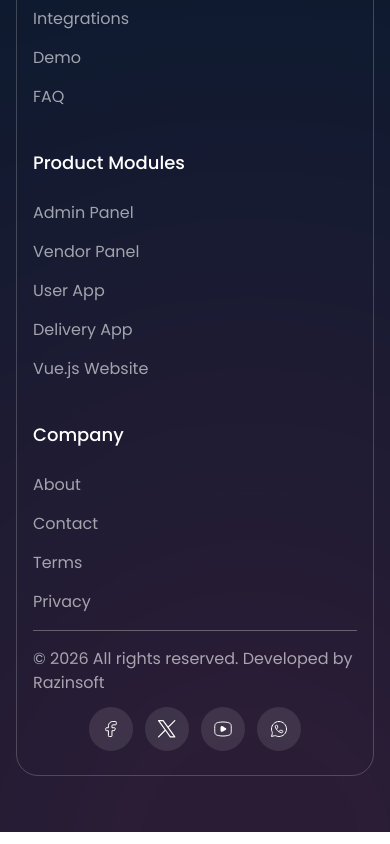
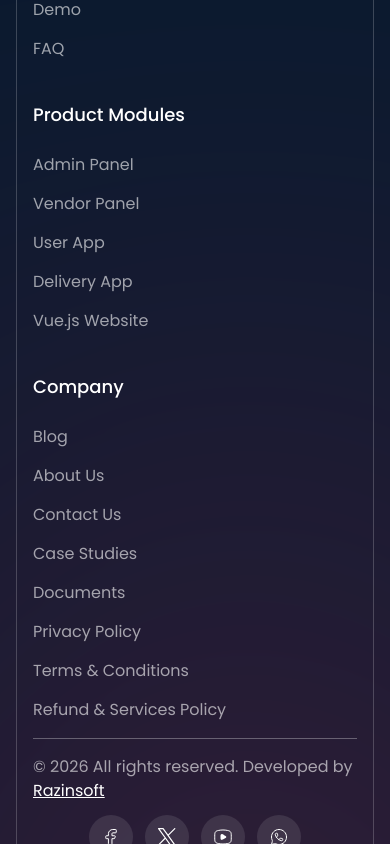
Before and after one commit to faysal725/ready-ecommerce-landing-site, a Next.js app: page /features in a window 390 px wide. Shown: the part 5972-6816 px from the top of the page. Built offline with nearby package versions, Linux system fonts and the light colour scheme; no server answers.

Commit message:
navlinks modified

```diff
--- a/components/Cards/TestimonialCards.jsx
+++ b/components/Cards/TestimonialCards.jsx
@@ -18,7 +18,7 @@ export default function TestimonialCards({ testimonialData }) {
                         <img src="/icons/starIcon.svg" alt="" className="w-[15px] h-[15px]" />
                     </div>
 
-                    <p className="text-base text-white/60">
+                    <p className="text-base text-white/60 line-clamp-6">
                         {testimonialData.review}
                     </p>
 
--- a/components/Common/Footer.jsx
+++ b/components/Common/Footer.jsx
@@ -29,14 +29,14 @@ export default function Footer() {
                                 <div className='h-[52px] w-[162px] gap-4 px-3 py-2 rounded-xl  border border-white/20 cursor-pointer'>
                                     <img src="/images/footer/codecanyon.png" alt="" className='object-contain h-full w-full' />
                                 </div>
-                                <div className='h-[52px] w-[162px] gap-4 px-3 py-2 rounded-xl  border border-white/20 cursor-pointer'>
+                                <Link href="https://razinsoft.com/" target="_blank" className='h-[52px] w-[162px] gap-4 px-3 py-2 rounded-xl  border border-white/20 cursor-pointer'>
                                     <img src="/images/footer/razinsoft.png" alt="" className='object-contain h-full w-full' />
-                                </div>
+                                </Link>
                             </div>
                         </div>
                         <div className='w-full md:w-fit grid grid-cols-1 sm:grid-cols-2 md:grid-cols-3 gap-10 lg:gap-[60px]'>
                             <div>
-                                <p className="text-lg font-medium text-white pb-6">Quick Links</p>
+                                <p className="text-lg font-medium text-white pb-6">Our Top Products</p>
 
                                 <ul className='flex flex-col gap-[15px]'>
                                     <li>
@@ -102,23 +102,43 @@ export default function Footer() {
 
                                 <ul className='flex flex-col gap-[15px]'>
                                     <li>
-                                        <Link href={'#'} className="text-base text-white/60">
-                                            About
+                                        <Link href="https://razinsoft.com/blogs" className="text-base text-white/60">
+                                            Blog
                                         </Link>
                                     </li>
                                     <li>
-                                        <Link href={'#'} className="text-base text-white/60">
-                                            Contact
+                                        <Link href="/about-us" className="text-base text-white/60">
+                                            About Us
                                         </Link>
                                     </li>
                                     <li>
-                                        <Link href={'#'} className="text-base text-white/60">
-                                            Terms
+                                        <Link href="https://razinsoft.com/contact-us" className="text-base text-white/60">
+                                            Contact Us
                                         </Link>
                                     </li>
                                     <li>
-                                        <Link href={'#'} className="text-base text-white/60">
-                                            Privacy
+                                        <Link href="/case-study" className="text-base text-white/60">
+                                            Case Studies
+                                        </Link>
+                                    </li>
+                                    <li>
+                                        <Link href="https://readyecommerce.app/docs/" className="text-base text-white/60">
+                                            Documents
+                                        </Link>
+                                    </li>
+                                    <li>
+                                        <Link href="https://razinsoft.com/privacy-policy" className="text-base text-white/60">
+                                            Privacy Policy
+                                        </Link>
+                                    </li>
+                                    <li>
+                                        <Link href="https://razinsoft.com/terms-and-conditions" className="text-base text-white/60">
+                                            Terms & Conditions
+                                        </Link>
+                                    </li>
+                                    <li>
+                                        <Link href="https://razinsoft.com/refund-policy" className="text-base text-white/60">
+                                            Refund & Services Policy
                                         </Link>
                                     </li>
                                 </ul>
@@ -128,7 +148,7 @@ export default function Footer() {
 
                     <div className='flex flex-col md:flex-row justify-between items-center gap-3'>
                         <p className="text-base text-white/60">
-                            © {new Date().getFullYear()} All rights reserved. Developed by Razinsoft
+                            © {new Date().getFullYear()} All rights reserved. Developed by <Link href="https://razinsoft.com/" className='underline text-white' target="_blank">Razinsoft</Link>
                         </p>
 
                         <div className='flex justify-start items-center gap-3'>
--- a/components/Navbar/NavLinks.jsx
+++ b/components/Navbar/NavLinks.jsx
@@ -200,20 +200,20 @@ function PricingMenu() {
 
 
                 {/* card 3 */}
-                <div className=" w-full  p-4 rounded-xl border-[1.3px] border-[#e9ecef]/60 flex items-start gap-[15px] group transition-all duration-500 hover:bg-[#fff4f7] cursor-pointer">
+                <Link href="/services" className=" w-full  p-4 rounded-xl border-[1.3px] border-[#e9ecef]/60 flex items-start gap-[15px] group transition-all duration-500 hover:bg-[#fff4f7] cursor-pointer">
                     <img src="/icons/menu/admin.svg" alt="" className="w-7 h-7" />
                     <div className="flex flex-col justify-between h-full ">
-                        <p className="text-base  font-semibold text-[#2b2424]">Custom Software</p>
-                        <p className="text-sm  text-[#2b2424]/60 pb-4 pt-1.5">Access to a dedicated customer portal with resources, updates, and support tools.</p>
+                        <p className="text-base  font-semibold text-[#2b2424]">Services</p>
+                        <p className="text-sm  text-[#2b2424]/60 pb-4 pt-1.5">We design and develop custom eCommerce software tailored to your exact business model.</p>
 
 
                         <button className="h-10 w-fit relative overflow-hidden gap-[5px] cursor-pointer rounded-lg flex justify-center items-center px-4 bg-gradient-to-br from-primary-red to-pink-600 border border-primary-red transition-all duration-200 group-hover:from-white group-hover:to-white ">
-                            <p className="text-xs font-medium text-center transition-all duration-200 text-white group-hover:text-primary-red">Request a Quote</p>
+                            <p className="text-xs font-medium text-center transition-all duration-200 text-white group-hover:text-primary-red">View Detals</p>
                             <ArrowRightIcon className="w-4 h-4 text-white group-hover:text-primary-red" />
                         </button>
 
                     </div>
-                </div>
+                </Link>
 
 
                 {/* card 4 */}
@@ -249,9 +249,38 @@ function HelpMenu() {
             <div className="w-[361px] rounded-bl-2xl rounded-br-2xl p-6 shadow-2xl   transition-all duration-500 flex flex-col gap-4 bg-white">
 
                 {/* card 1 */}
-                <Link href="https://demo.readyecommerce.app/admin" target="_blank" className="p-4 flex justify-start items-center gap-[15px] rounded-xl transition-all duration-200 hover:bg-[#fff4f7] border-[1.3px] border-[#e9ecef]/60 cursor-pointer">
+                {/* <Link href="https://demo.readyecommerce.app/admin" target="_blank" className="p-4 flex justify-start items-center gap-[15px] rounded-xl transition-all duration-200 hover:bg-[#fff4f7] border-[1.3px] border-[#e9ecef]/60 cursor-pointer">
                     <img src="/icons/menu/admin.svg" alt="" className="w-7 h-7" />
                     <p className="text-base font-medium text-left text-[#24262d]">Super Admin Panel</p>
+                </Link> */}
+
+
+                {/* card 4 */}
+                <Link href="https://razinsoft.com/dashboard/support" target="_blank" className="p-4 flex justify-start items-center gap-[15px] rounded-xl transition-all duration-200 hover:bg-[#fff4f7] border-[1.3px] border-[#e9ecef]/60 cursor-pointer">
+                    <img src="/icons/menu/admin.svg" alt="" className="w-7 h-7" />
+                    <p className="text-base font-medium text-left text-[#24262d]">Create Ticket</p>
+                </Link>
+
+                {/* card 4 */}
+                <Link href="https://readyecommerce.app/docs/" target="_blank" className="p-4 flex justify-start items-center gap-[15px] rounded-xl transition-all duration-200 hover:bg-[#fff4f7] border-[1.3px] border-[#e9ecef]/60 cursor-pointer">
+                    <img src="/icons/menu/admin.svg" alt="" className="w-7 h-7" />
+                    <p className="text-base font-medium text-left text-[#24262d]">Installation Document</p>
+                </Link>
+
+
+
+
+                {/* card 4 */}
+                <Link href="/case-study" className="p-4 flex justify-start items-center gap-[15px] rounded-xl transition-all duration-200 hover:bg-[#fff4f7] border-[1.3px] border-[#e9ecef]/60 cursor-pointer">
+                    <img src="/icons/menu/admin.svg" alt="" className="w-7 h-7" />
+                    <p className="text-base font-medium text-left text-[#24262d]">Case Study</p>
+                </Link>
+
+
+                {/* card 4 */}
+                <Link href="https://razinsoft.com/blogs" target="_blank" className="p-4 flex justify-start items-center gap-[15px] rounded-xl transition-all duration-200 hover:bg-[#fff4f7] border-[1.3px] border-[#e9ecef]/60 cursor-pointer">
+                    <img src="/icons/menu/admin.svg" alt="" className="w-7 h-7" />
+                    <p className="text-base font-medium text-left text-[#24262d]">Blog</p>
                 </Link>
 
                 {/* card 2 */}
@@ -268,18 +297,6 @@ function HelpMenu() {
                 </Link>
 
 
-                {/* card 4 */}
-                <Link href="https://razinsoft.com/dashboard/support" target="_blank" className="p-4 flex justify-start items-center gap-[15px] rounded-xl transition-all duration-200 hover:bg-[#fff4f7] border-[1.3px] border-[#e9ecef]/60 cursor-pointer">
-                    <img src="/icons/menu/admin.svg" alt="" className="w-7 h-7" />
-                    <p className="text-base font-medium text-left text-[#24262d]">Create Ticket</p>
-                </Link>
-
-
-                {/* card 4 */}
-                <Link href="https://razinsoft.com/blogs" target="_blank" className="p-4 flex justify-start items-center gap-[15px] rounded-xl transition-all duration-200 hover:bg-[#fff4f7] border-[1.3px] border-[#e9ecef]/60 cursor-pointer">
-                    <img src="/icons/menu/admin.svg" alt="" className="w-7 h-7" />
-                    <p className="text-base font-medium text-left text-[#24262d]">Blog</p>
-                </Link>
 
 
             </div>
@@ -362,14 +379,14 @@ export default function NavLinks() {
 
                     className={"text-base font-medium text-center text-primary-black hover_underline " + styles.hover_underline + ' ' + isCurrentPath('/pricing')}
                 >
-                    Pricing
+                    Pricing & Services
                 </div>
             </div>
 
 
 
             {/* services */}
-            <div onMouseLeave={() => {
+            {/* <div onMouseLeave={() => {
                 setOpen(false)
                 setCurrentMenu('')
             }}
@@ -381,7 +398,7 @@ export default function NavLinks() {
                 >
                     services
                 </Link>
-            </div>
+            </div> */}
 
             {/* demo */}
             <div onMouseLeave={() => {
--- a/components/Sections/Integrations.jsx
+++ b/components/Sections/Integrations.jsx
@@ -59,9 +59,9 @@ function PaymentsSection() {
                     }
                 </div>
 
-                <p className="text-base lg:text-xl text-center text-[#9a9a9a]">
+                {/* <p className="text-base lg:text-xl text-center text-[#9a9a9a]">
                     + More integrations available on request
-                </p>
+                </p> */}
             </div>
         </section>
     )
```
Also changed, not shown: components/Sections/FaqSection.jsx (+5 -3 lines), components/Sections/TestimonialSection.jsx (+19 -16 lines).
